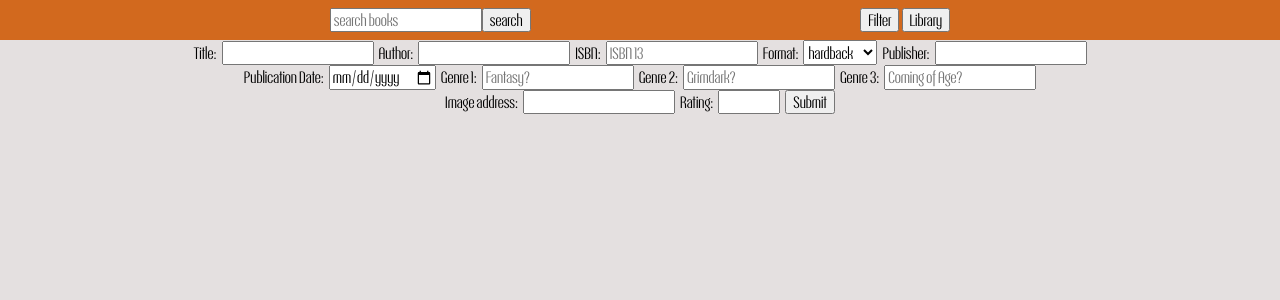
After one commit to Henry-Tottle/book_collection_app, a PHP site: page /log_book.php in a window 1280 px wide. The commit adds this page. Shown: the top 300 px of the page. Run offline with PHP 8.4, Linux system fonts and the light colour scheme.

Commit message:
moved log to new page

```diff
--- /dev/null
+++ b/log_book.php
@@ -0,0 +1,116 @@
+<!DOCTYPE html>
+<html lang="en">
+<head>
+    <meta charset="UTF-8">
+    <meta name="viewport" content="width=device-width, initial-scale=1.0">
+    <link rel="stylesheet" href="https://cdnjs.cloudflare.com/ajax/libs/normalize/8.0.1/normalize.min.css"
+          integrity="sha512-NhSC1YmyruXifcj/KFRWoC561YpHpc5Jtzgvbuzx5VozKpWvQ+4nXhPdFgmx8xqexRcpAglTj9sIBWINXa8x5w=="
+          crossorigin="anonymous" referrerpolicy="no-referrer"/>
+    <link rel="stylesheet" href="styles.css">
+    <title>Logger Page</title>
+    <?php
+    require_once"database_connect.php"
+    ?>
+</head>
+<body>
+<header>
+    <nav>
+        <div>
+            <form>
+                <input type="text" placeholder="search books"><input type="submit" value="search">
+            </form>
+        </div>
+        <div>
+            <button>Filter</button>
+            <a href="index.php">
+                <button>Library</button>
+            </a>
+        </div>
+    </nav>
+</header>
+<section class="inputForm">
+    <form method='POST'>
+        <div>
+            <label for="titleID">Title: </label>
+            <input id="titleID" type="text" name="title" required>
+            <label for="authorID">Author: </label>
+            <input id="authorID" type="text" name="author">
+
+            <label for="isbnID">ISBN: </label>
+            <input id="isbnID" type="text" name="isbn" placeholder="ISBN 13">
+            <label for="formatID">Format: </label>
+            <select name="format" id="formatID">
+                <option value="hardback">hardback</option>
+                <option value="paperback">paperback</option>
+            </select>
+
+            <label for="publisherID">Publisher: </label>
+            <input id="publisherID" type="text" name="publisher">
+        </div>
+        <div>
+            <label for="pubDateID">Publication Date: </label>
+            <input id="pubDateID" type="date" name="publication_date">
+
+            <label for="genre1ID">Genre 1: </label>
+            <input id="genre1ID" type="text" name="genre_1" placeholder="Fantasy?">
+
+            <label for="genre2ID">Genre 2: </label>
+            <input id="genre2ID" type="text" name="genre_2" placeholder="Grimdark?">
+
+            <label for="genre3ID">Genre 3: </label>
+            <input id="genre3ID" type="text" name="genre_3" placeholder="Coming of Age?">
+        </div>
+        <div>
+            <label for="imageID">Image address: </label>
+            <input type="text" id="imageID" name="image">
+            <label for="ratingID">Rating: </label>
+            <input type="number" id="ratingID" name="rating" min="1" max="5" step="0.1">
+            <input type="submit" onclick="location.reload()">
+        </div>
+<?php
+
+
+if (isset($_POST['title'])) {
+    $title = trim($_POST['title']);
+    $author = trim($_POST['author']);
+    $author = explode(' ', $author);
+    $isbn = trim($_POST['isbn']);
+    $format = $_POST['format'];
+    $publisher = trim($_POST['publisher']);
+    $pubDate = $_POST['publication_date'];
+    $genre1 = trim($_POST['genre_1']);
+    $genre2 = trim($_POST['genre_2']);
+    $genre3 = trim($_POST['genre_3']);
+    $image = $_POST['image'];
+    $rating = $_POST['rating'];
+
+    $query = $db->prepare('INSERT INTO `authors` (`forename`, `surname`) VALUES (:forname,:surname)');
+    $query->bindParam(':forname', $author[0]);
+    $query->bindParam(':surname', $author[1]);
+    $query->execute();
+    $authorID = $db->lastInsertId();
+    $authorID = intval($authorID);
+
+    $query = $db->prepare
+    ('INSERT INTO `books` (`title`, `author_id`, `isbn`, `format`, `publisher`, `publication_date`, `genre_1`, `genre_2`, `genre_3`, `image`, `rating`)
+    VALUES (:title, :author_id, :isbn, :format, :publisher, :publication_date, :genre_1, :genre_2, :genre_3, :image, :rating)');
+    $query->bindParam(':title', $title);
+    $query->bindParam(':author_id', $authorID);
+    $query->bindParam(':isbn', $isbn);
+    $query->bindParam(':format', $format);
+    $query->bindParam(':publisher', $publisher);
+    $query->bindParam(':publication_date', $pubDate);
+    $query->bindParam(':genre_1', $genre1);
+    $query->bindParam(':genre_2', $genre2);
+    $query->bindParam(':genre_3', $genre3);
+    $query->bindParam(':image', $image);
+    $query->bindParam(':rating', $rating);
+    $query->execute();
+}
+
+
+?>
+    </form>
+</section>
+</body>
+</html>
```
Also changed, not shown: index.php (+1 -62 lines).
